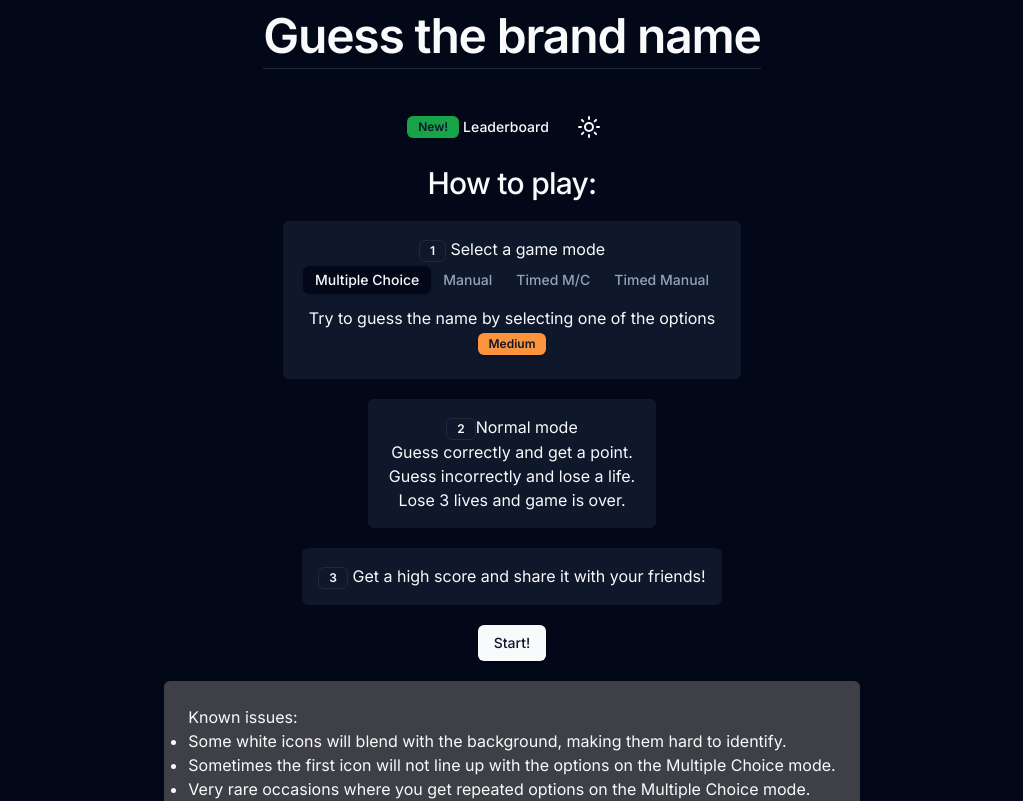
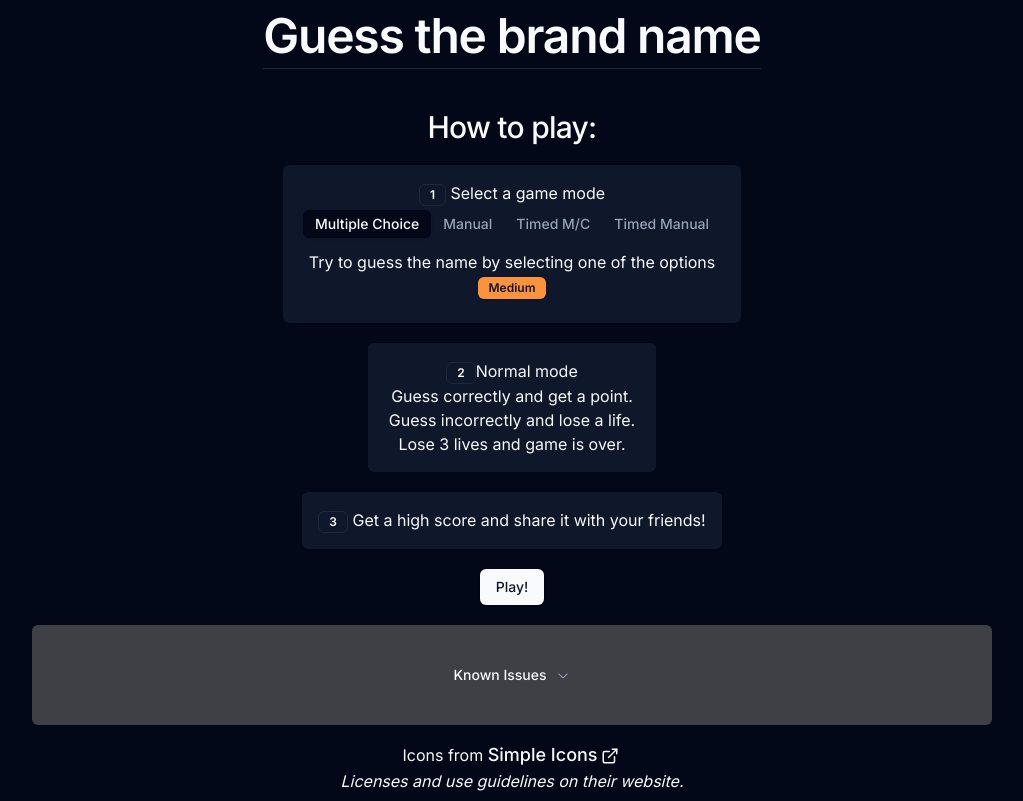
Before and after one commit to FedeMontanari/guess-the-brand, a Next.js app: page / in a window 1280 px wide. Shown: the top 801 px of the page, without its empty margins (128-1151 px from the left). Built offline with nearby package versions, Linux system fonts and the light colour scheme.

Commit message:
Minor change to landing. Modified game layout

```diff
--- a/app/page.tsx
+++ b/app/page.tsx
@@ -58,13 +58,12 @@ export default function Home() {
         Guess the brand name
       </h1>
       <div className="text-center flex flex-col items-center gap-5 h-fit grow px-3">
-        <div className="flex flex-row items-center justify-center">
+        {/* <div className="flex flex-row items-center justify-center">
           <Badge className="bg-green-600">New!</Badge>
           <Dialog>
             <Button asChild variant="link" className="p-1 pr-3">
               <DialogTrigger>Leaderboard</DialogTrigger>
             </Button>
-            <ModeToggle />
             <DialogContent>
               <DialogHeader>
                 <DialogTitle>Highest Scores</DialogTitle>
@@ -72,7 +71,7 @@ export default function Home() {
               </DialogHeader>
             </DialogContent>
           </Dialog>
-        </div>
+        </div> */}
         <h2 className="scroll-m-20 text-3xl font-medium tracking-tight">
           How to play:
         </h2>
@@ -140,7 +139,7 @@ export default function Home() {
           </h4>
         </div>
         <Button asChild>
-          <Link href={`/play/${gamemode}`}>Start!</Link>
+          <Link href={`/play/${gamemode}`}>Play!</Link>
         </Button>
       </div>
       <Footer />
--- a/app/play/layout.tsx
+++ b/app/play/layout.tsx
@@ -24,7 +24,7 @@ export default function GameLayout({
         <Button asChild variant="link">
           <Link href="/">&lt;&lt; Back</Link>
         </Button>
-        <div>
+        {/* <div>
           <Badge className="bg-green-600">New!</Badge>
           <Dialog>
             <Button asChild variant="link" className="p-1">
@@ -37,7 +37,7 @@ export default function GameLayout({
               </DialogHeader>
             </DialogContent>
           </Dialog>
-        </div>
+        </div> */}
         <ModeToggle />
       </div>
       <div>{children}</div>
--- a/components/BaseGame.tsx
+++ b/components/BaseGame.tsx
@@ -17,7 +17,7 @@ import {
 import { toast } from "sonner";
 
 import { FormEvent, useEffect, useState } from "react";
-import { Heart } from "lucide-react";
+import { Heart, Share2 } from "lucide-react";
 import { Input } from "@/components/ui/input";
 import HighscoreForm from "./HighscoreForm";
 
@@ -71,6 +71,17 @@ export default function BaseGame({
     resetHandler();
   }
 
+  function shareHandler() {
+    const message = `I got a score of ${score} in ${gameMode}(Normal)!\nTry and do better than me!\nhttps://guessthebrand.vercel.app/`;
+
+    navigator.clipboard
+      .writeText(message)
+      .then(() => {
+        toast.success("Message copied to the clipboard!");
+      })
+      .catch(() => toast.error("An error occurred, try again!"));
+  }
+
   // Refresh the options array from the new icon trigger
   useEffect(() => {
     const arr = [getRandomIcon(), getRandomIcon(), getRandomIcon(), icon];
@@ -102,25 +113,37 @@ export default function BaseGame({
                 Final score: {score.toString()} Highest score:{" "}
                 {highScore.toString()}
                 <br />
-                {score > highScore
+                {/* {score > highScore
                   ? "Do you wish to upload your score to the leaderboard?"
-                  : ""}
+                  : ""} */}
               </p>
             </AlertDialogDescription>
           </AlertDialogHeader>
           {score > highScore ? (
             <AlertDialogFooter className="flex flex-col sm:flex-row sm:justify-center sm:space-x-2">
-              <HighscoreForm
+              {/* <HighscoreForm
                 score={score}
                 mode={gameMode}
                 variant="Normal"
-              />
+              /> */}
+              <div className="flex items-center justify-center">
+                <Button onClick={() => shareHandler()}>
+                  <Share2 className="pr-1" />
+                  <span>Share</span>
+                </Button>
+              </div>
               <AlertDialogAction onClick={() => saveScoreHandler()}>
                 Play again
               </AlertDialogAction>
             </AlertDialogFooter>
           ) : (
             <AlertDialogFooter>
+              <div className="flex items-center justify-center">
+                <Button onClick={() => shareHandler()}>
+                  <Share2 className="pr-1" />
+                  <span>Share</span>
+                </Button>
+              </div>
               <AlertDialogAction onClick={() => resetHandler()}>
                 Play Again
               </AlertDialogAction>
--- a/components/Footer.tsx
+++ b/components/Footer.tsx
@@ -1,7 +1,13 @@
-import React from "react";
-import { Button } from "./ui/button";
 import Link from "next/link";
 import { ExternalLink } from "lucide-react";
+
+import { Button } from "./ui/button";
+import {
+  Accordion,
+  AccordionContent,
+  AccordionItem,
+  AccordionTrigger,
+} from "@/components/ui/accordion";
 
 const issues: { desc: string; fixed: boolean }[] = [
   {
@@ -25,13 +31,24 @@ const issues: { desc: string; fixed: boolean }[] = [
 export default function Footer() {
   return (
     <footer className="text-center">
-      <div className="bg-zinc-700 p-6 rounded-md text-start w-fit mx-4 md:mx-auto mb-4">
-        <span>Known issues:</span>
-        <ul className="list-disc">
-          {issues.map((v, i) => {
-            if (!v.fixed) return <li key={i}>{v.desc}</li>;
-          })}
-        </ul>
+      <div className="bg-zinc-700 p-6 rounded-md w-3/4 mx-auto mb-4">
+        <Accordion type="single" collapsible>
+          <AccordionItem value="issues">
+            <AccordionTrigger>Known Issues</AccordionTrigger>
+            <AccordionContent>
+              <ul>
+                {issues.map((v, i) => {
+                  if (!v.fixed)
+                    return (
+                      <li key={i} className="pb-3 last:pb-0">
+                        - {v.desc}
+                      </li>
+                    );
+                })}
+              </ul>
+            </AccordionContent>
+          </AccordionItem>
+        </Accordion>
       </div>
       <div className="mb-4">
         <p>
--- a/components/TimedGame.tsx
+++ b/components/TimedGame.tsx
@@ -20,6 +20,7 @@ import { FormEvent, useEffect, useState } from "react";
 import { Input } from "./ui/input";
 import useCountDown from "react-countdown-hook";
 import HighscoreForm from "./HighscoreForm";
+import { Share2 } from "lucide-react";
 
 export default function TimedGame({
   gameMode,
@@ -70,6 +71,17 @@ export default function TimedGame({
     resetHandler();
   }
 
+  function shareHandler() {
+    const message = `I got a score of ${score} in ${gameMode}(Timed)!\nTry and do better than me!\nhttps://guessthebrand.vercel.app/`;
+
+    navigator.clipboard
+      .writeText(message)
+      .then(() => {
+        toast.success("Message copied to the clipboard!");
+      })
+      .catch(() => toast.error("An error occurred, try again!"));
+  }
+
   // Refresh the options array from the new icon trigger
   useEffect(() => {
     const arr = [getRandomIcon(), getRandomIcon(), getRandomIcon(), icon];
@@ -102,21 +114,34 @@ export default function TimedGame({
                 Final score: {score.toString()} Highest score:{" "}
                 {highScore.toString()}
                 <br />
-                {score > highScore
+                {/* {score > highScore
                   ? "Do you wish to upload your score to the leaderboard?"
-                  : ""}
+                  : ""} */}
               </p>
             </AlertDialogDescription>
           </AlertDialogHeader>
           {score > highScore ? (
             <AlertDialogFooter className="flex flex-col sm:flex-row sm:justify-center sm:space-x-2">
-              <HighscoreForm score={score} mode={gameMode} variant="Timed" />
+              {/* <HighscoreForm score={score} mode={gameMode} variant="Timed" /> */}
+
+              <div className="flex items-center justify-center">
+                <Button onClick={() => shareHandler()}>
+                  <Share2 className="pr-1" />
+                  <span>Share</span>
+                </Button>
+              </div>
               <AlertDialogAction onClick={() => saveScoreHandler()}>
                 Play again
               </AlertDialogAction>
             </AlertDialogFooter>
           ) : (
             <AlertDialogFooter>
+              <div className="flex items-center justify-center">
+                <Button onClick={() => shareHandler()}>
+                  <Share2 className="pr-1" />
+                  <span>Share</span>
+                </Button>
+              </div>
               <AlertDialogAction onClick={() => resetHandler()}>
                 Play Again
               </AlertDialogAction>
--- /dev/null
+++ b/components/ui/accordion.tsx
@@ -0,0 +1,53 @@
+"use client";
+
+import * as React from "react";
+import * as AccordionPrimitive from "@radix-ui/react-accordion";
+import { ChevronDownIcon } from "@radix-ui/react-icons";
+
+import { cn } from "@/lib/utils";
+
+const Accordion = AccordionPrimitive.Root;
+
+const AccordionItem = React.forwardRef<
+  React.ElementRef<typeof AccordionPrimitive.Item>,
+  React.ComponentPropsWithoutRef<typeof AccordionPrimitive.Item>
+>(({ className, ...props }, ref) => (
+  <AccordionPrimitive.Item ref={ref} className={cn(className)} {...props} />
+));
+AccordionItem.displayName = "AccordionItem";
+
+const AccordionTrigger = React.forwardRef<
+  React.ElementRef<typeof AccordionPrimitive.Trigger>,
+  React.ComponentPropsWithoutRef<typeof AccordionPrimitive.Trigger>
+>(({ className, children, ...props }, ref) => (
+  <AccordionPrimitive.Header className="flex">
+    <AccordionPrimitive.Trigger
+      ref={ref}
+      className={cn(
+        "flex flex-1 items-center justify-center gap-x-2 py-4 text-sm font-medium transition-all hover:underline [&[data-state=open]>svg]:rotate-180",
+        className
+      )}
+      {...props}
+    >
+      {children}
+      <ChevronDownIcon className="h-4 w-4 shrink-0 text-muted-foreground transition-transform duration-200" />
+    </AccordionPrimitive.Trigger>
+  </AccordionPrimitive.Header>
+));
+AccordionTrigger.displayName = AccordionPrimitive.Trigger.displayName;
+
+const AccordionContent = React.forwardRef<
+  React.ElementRef<typeof AccordionPrimitive.Content>,
+  React.ComponentPropsWithoutRef<typeof AccordionPrimitive.Content>
+>(({ className, children, ...props }, ref) => (
+  <AccordionPrimitive.Content
+    ref={ref}
+    className="overflow-hidden text-sm data-[state=closed]:animate-accordion-up data-[state=open]:animate-accordion-down"
+    {...props}
+  >
+    <div className={cn("pb-4 pt-0", className)}>{children}</div>
+  </AccordionPrimitive.Content>
+));
+AccordionContent.displayName = AccordionPrimitive.Content.displayName;
+
+export { Accordion, AccordionItem, AccordionTrigger, AccordionContent };
--- a/package.json
+++ b/package.json
@@ -11,6 +11,7 @@
   "dependencies": {
     "@hookform/resolvers": "^3.3.4",
     "@prisma/client": "^5.11.0",
+    "@radix-ui/react-accordion": "^1.1.2",
     "@radix-ui/react-alert-dialog": "^1.0.5",
     "@radix-ui/react-dialog": "^1.0.5",
     "@radix-ui/react-icons": "^1.3.0",
```
Also changed, not shown: 1 other file (tests, documents, lock files or other folders).
